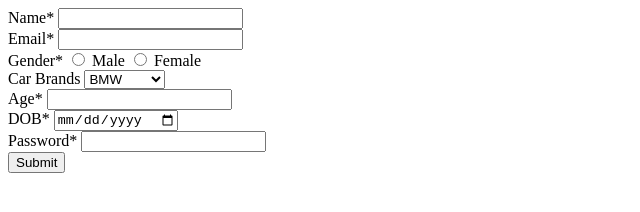
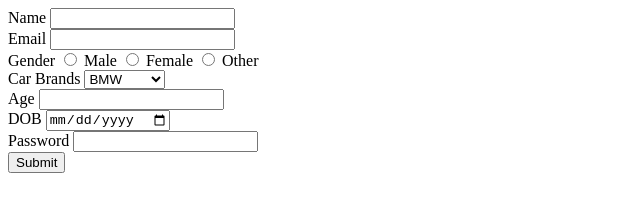
Before and after one commit to acciojob/signup-form-car-omsinghthakur, a website: page main.html in a window 1280 px wide. Shown: the whole page, without its empty margins (0-640 px from the left). Drawn offline with Linux system fonts and the light colour scheme.

Commit message:
created a submission

```diff
--- a/main.html
+++ b/main.html
@@ -7,47 +7,45 @@
 </head>
 
 <body>
-	  <div class="container">
-	  <div class="form">
-	 <form id="form" method="post">
+	 <form method="post" action="#">
 <div>
-  <label for="name">Name*</label>
-  <input type="text" id="#name" name="name" required>
+  <label for="name">Name</label>
+  <input type="text" id="name" name="name" required>
 </div>
 	<div>
-		 <label for="email">Email*</label>
-  <input type="email" id="#email" name="email" required>
+		 <label for="email">Email</label>
+  <input type="email" id="email" name="email" required>
 	</div>
  <div>
-  <label for="gender">Gender*</label>
+  <label for="gender">Gender</label>
   <input type="radio" id="male" name="gender" value="male" required>
 		<label for="male">Male</label>
   <input type="radio" id="female" name="gender" value="female">
   <label for="female">Female</label>
+	 <input type="radio" id="other" name="other" value="other">
+	 <label for="other">Other</label>
 	</div>
   <div>
-  <label for="car_brand">Car Brands</label>
-   <select id="#cars">
+  <label for="cars">Car Brands</label>
+   <select id="cars">
 	   <option value="BMW">BMW</option>
 	   <option value="Audi">Audi</option>
 	   <option value="Mercedez">Mercedez</option>
    </select>
   </div>
 	<div>
-  <label for="age">Age*</label>
-  <input type="number" id="#age" name="age" required>
+  <label for="age">Age</label>
+  <input type="number" id="carage" name="age" required>
 	</div>
 		 <div>
-  <label for="dob">DOB*</label>
-  <input type="date" id="#dop" name="dob" required>
+  <label for="dop">DOB</label>
+  <input type="date" id="dop" name="dop" required>
 	 </div>
 		<div>
-  <label for="password">Password*</label>
-  <input type="password" id="#password" name="password" required>
+  <label for="password">Password</label>
+  <input type="password" id="password" name="password" required>
 		</div>
   <button  type="submit">Submit</button>
-	  </div>
-	  </div>
 </form>
     <script type="text/javascript" src="./script.js">
 </script>
```
